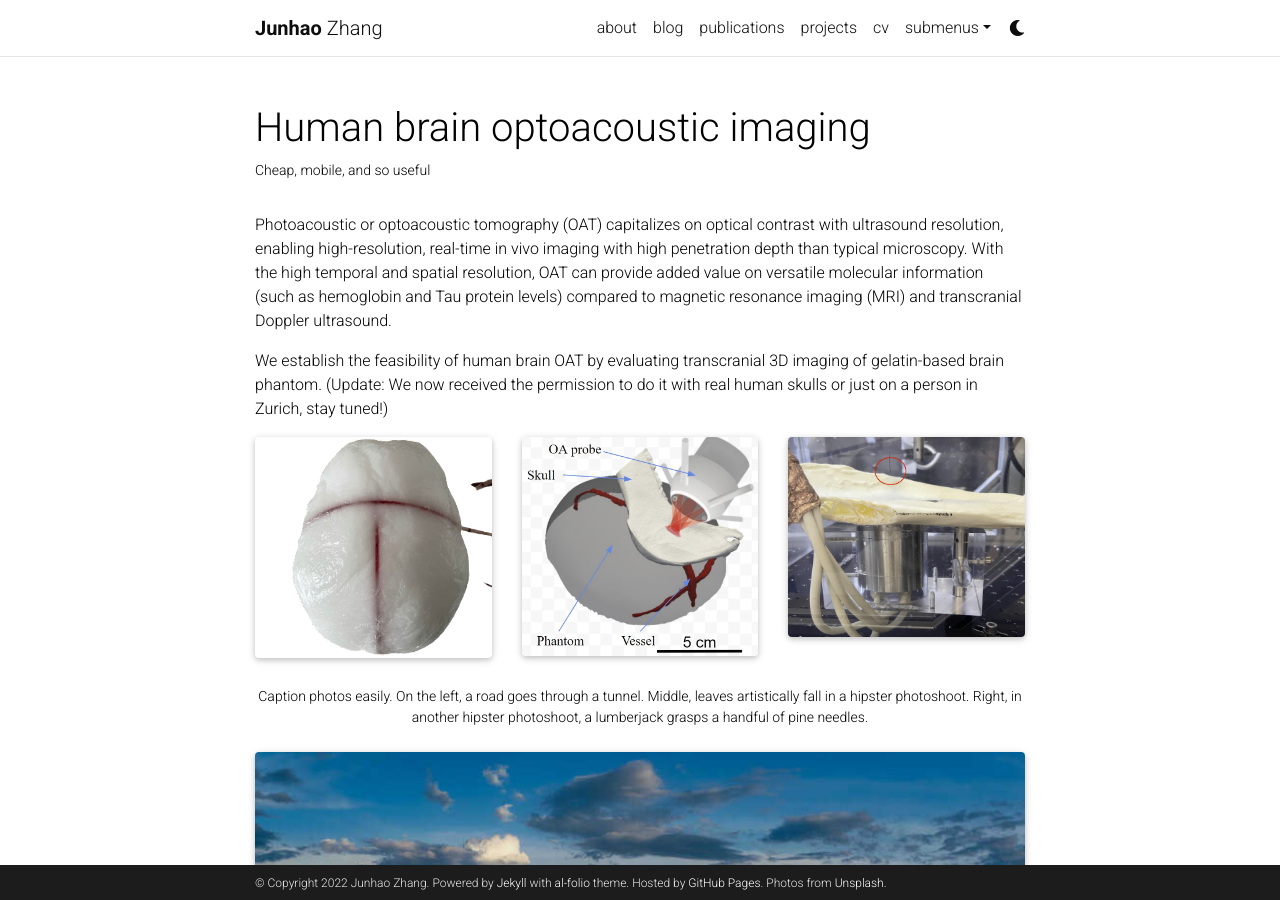
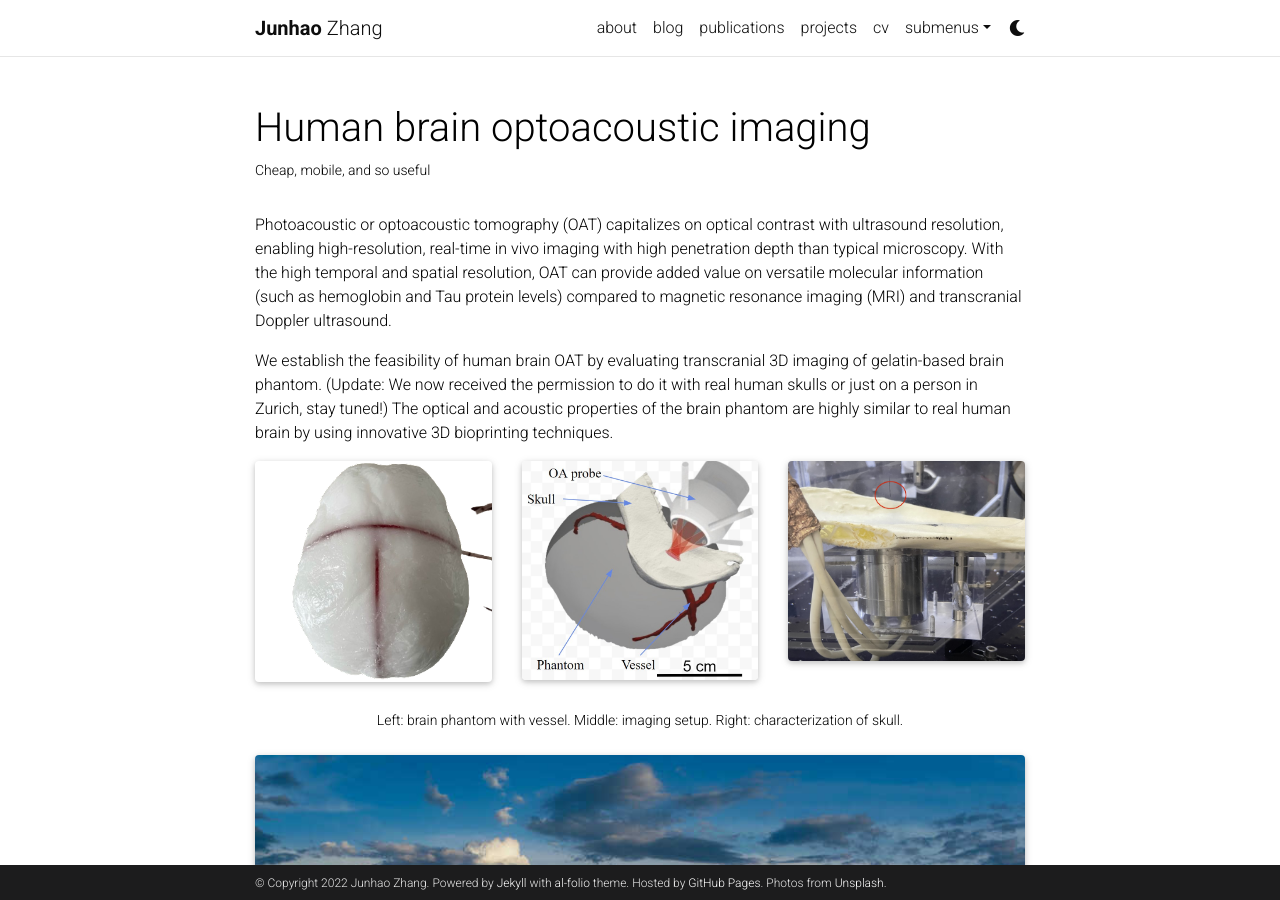
Before and after one commit to Junha0Zhang/junha0Zhang.github.io, a Jekyll site: the page built from _projects/1_project.md, in a window 1280 px wide and 900 px high. Built offline with Jekyll 4.4.1, drawn with Linux system fonts in a browser that asks for light colours; full-size pictures stand in for the smaller copies a plugin makes; comment, search, counter and statistics services are not loaded; a style sheet for code colours, icons or effects is not loaded.

Commit message:
Update 1_project.md

```diff
--- a/_projects/1_project.md
+++ b/_projects/1_project.md
@@ -9,7 +9,7 @@ category: Medical Imaging
 
 Photoacoustic or optoacoustic tomography (OAT) capitalizes on optical contrast with ultrasound resolution, enabling high-resolution, real-time in vivo imaging with high penetration depth than typical microscopy. With the high temporal and spatial resolution, OAT can provide added value on versatile molecular information (such as hemoglobin and Tau protein levels) compared to magnetic resonance imaging (MRI) and transcranial Doppler ultrasound.
 
-We establish the feasibility of human brain OAT by evaluating transcranial 3D imaging of gelatin-based brain phantom. (Update: We now received the permission to do it with real human skulls or just on a person in Zurich, stay tuned!)
+We establish the feasibility of human brain OAT by evaluating transcranial 3D imaging of gelatin-based brain phantom. (Update: We now received the permission to do it with real human skulls or just on a person in Zurich, stay tuned!) The optical and acoustic properties of the brain phantom are highly similar to real human brain by using innovative 3D bioprinting techniques.
 
 <div class="row">
     <div class="col-sm mt-3 mt-md-0">
@@ -23,7 +23,7 @@ We establish the feasibility of human brain OAT by evaluating transcranial 3D im
     </div>
 </div>
 <div class="caption">
-    Caption photos easily. On the left, a road goes through a tunnel. Middle, leaves artistically fall in a hipster photoshoot. Right, in another hipster photoshoot, a lumberjack grasps a handful of pine needles.
+    Left: brain phantom with vessel. Middle: imaging setup. Right: characterization of skull.
 </div>
 <div class="row">
     <div class="col-sm mt-3 mt-md-0">
```
